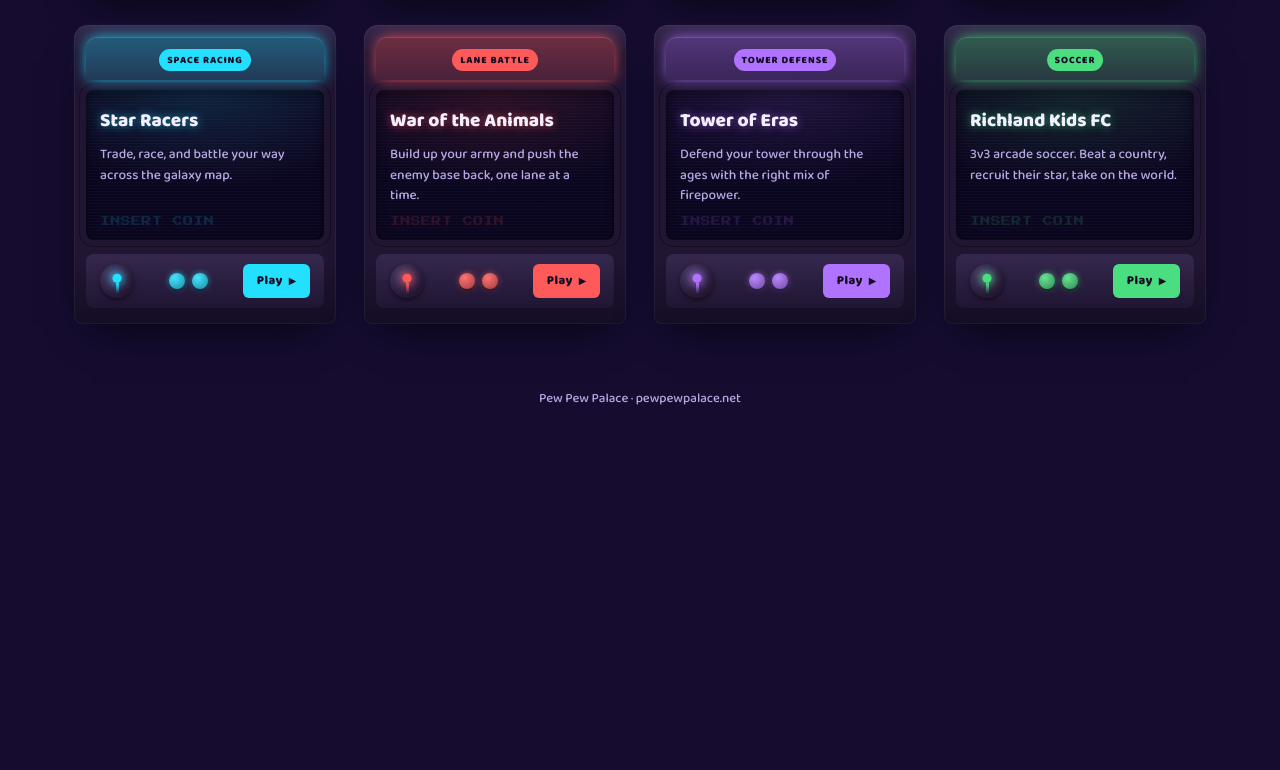
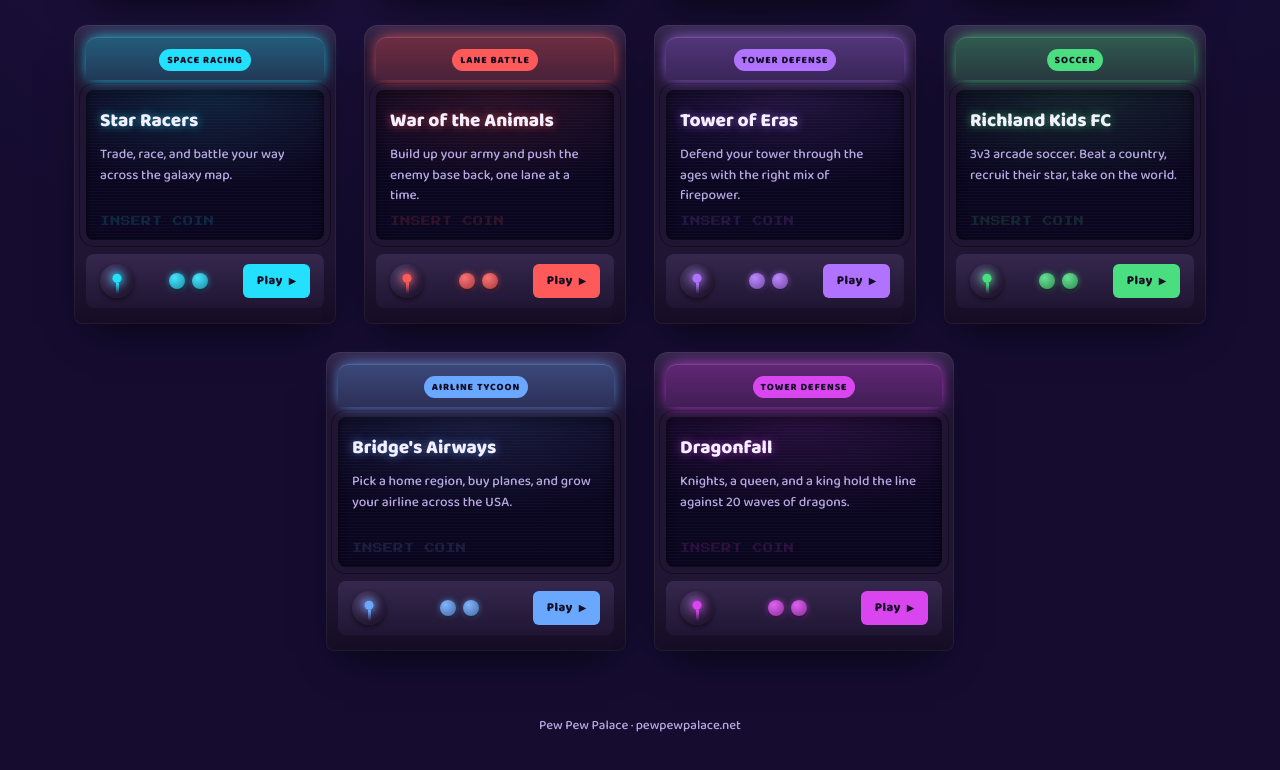
Before and after one commit to jondudesurfs/Devins-Vibe-coded-games, a plain HTML site: page public/index.html in a window 1280 px wide. Shown: the part 1438-2208 px from the top of the page. Before the commit the page ends 1937 px from the top, so only its background shows below. Drawn offline with Linux system fonts and the light colour scheme.

Commit message:
Add Bridge's Airways and Dragonfall to the hub
Co-Authored-By: Claude Fable 5.2 <noreply@anthropic.com>
Claude-Session: https://claude.ai/code/session_018G6Qr7GS6uToHyAeoFeFoZ

```diff
--- a/public/index.html
+++ b/public/index.html
@@ -30,6 +30,8 @@
     --c-lemon: #ffd93d;
     --c-potato: #ff6fae;
     --c-soccer: #4ade80;
+    --c-airways: #6aa8ff;
+    --c-dragon: #d946ef;
     --c-ducks: #ffc23d;
     --c-wild: #8dff1f;
     --c-cup: #00e5d4;
@@ -274,6 +276,8 @@
   .cabinet.lemon    { --accent: var(--c-lemon); }
   .cabinet.potato   { --accent: var(--c-potato); }
   .cabinet.soccer   { --accent: var(--c-soccer); }
+  .cabinet.airways  { --accent: var(--c-airways); }
+  .cabinet.dragon   { --accent: var(--c-dragon); }
   .cabinet.ducks    { --accent: var(--c-ducks); }
   .cabinet.wild     { --accent: var(--c-wild); }
   .cabinet.cup      { --accent: var(--c-cup); }
@@ -528,6 +532,34 @@
       </div>
     </a>
 
+    <a class="cabinet airways" href="Bridges_Airways/bridges_airways.html">
+      <div class="cab-marquee"><span class="genre">Airline Tycoon</span></div>
+      <div class="cab-screen">
+        <h2>Bridge&#39;s Airways</h2>
+        <p>Pick a home region, buy planes, and grow your airline across the USA.</p>
+        <span class="insert-coin">INSERT COIN</span>
+      </div>
+      <div class="deck">
+        <div class="joystick"><div class="base"></div><div class="stick"></div></div>
+        <div class="buttons"><span class="btn-dot"></span><span class="btn-dot"></span></div>
+        <span class="play-plate">Play</span>
+      </div>
+    </a>
+
+    <a class="cabinet dragon" href="Dragonfall/index.html">
+      <div class="cab-marquee"><span class="genre">Tower Defense</span></div>
+      <div class="cab-screen">
+        <h2>Dragonfall</h2>
+        <p>Knights, a queen, and a king hold the line against 20 waves of dragons.</p>
+        <span class="insert-coin">INSERT COIN</span>
+      </div>
+      <div class="deck">
+        <div class="joystick"><div class="base"></div><div class="stick"></div></div>
+        <div class="buttons"><span class="btn-dot"></span><span class="btn-dot"></span></div>
+        <span class="play-plate">Play</span>
+      </div>
+    </a>
+
   </section>
 
   <footer>Pew Pew Palace &middot; pewpewpalace.net</footer>
```
